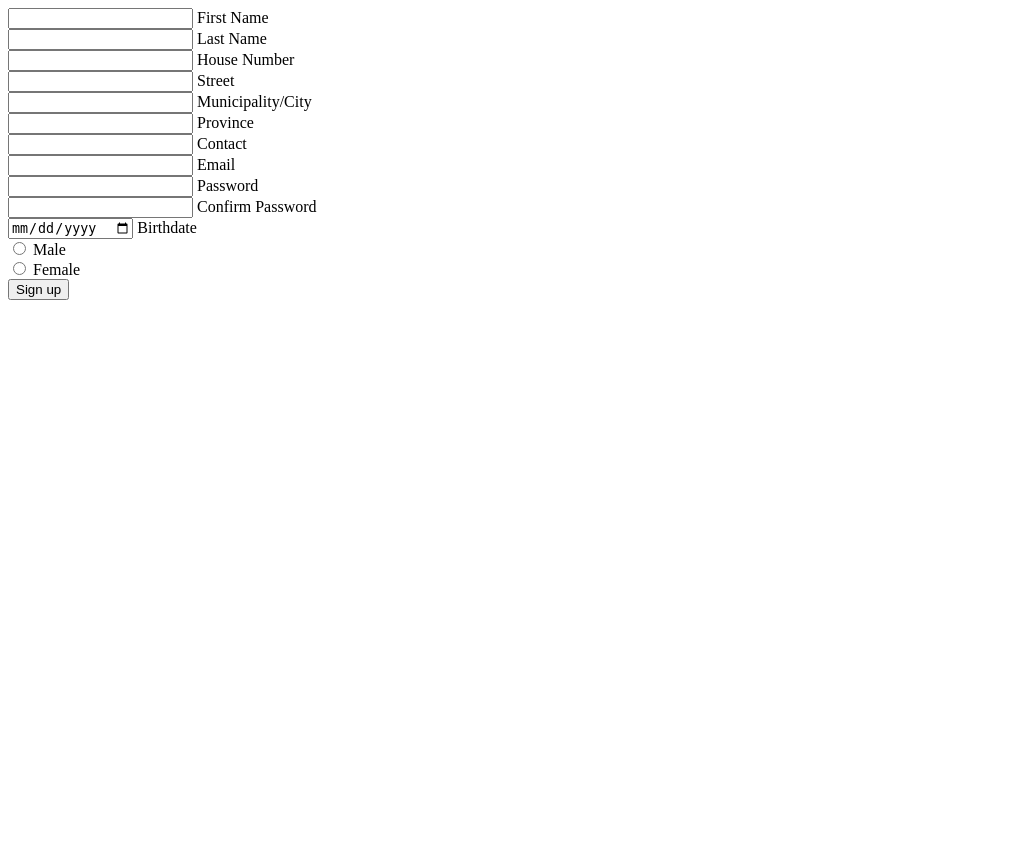
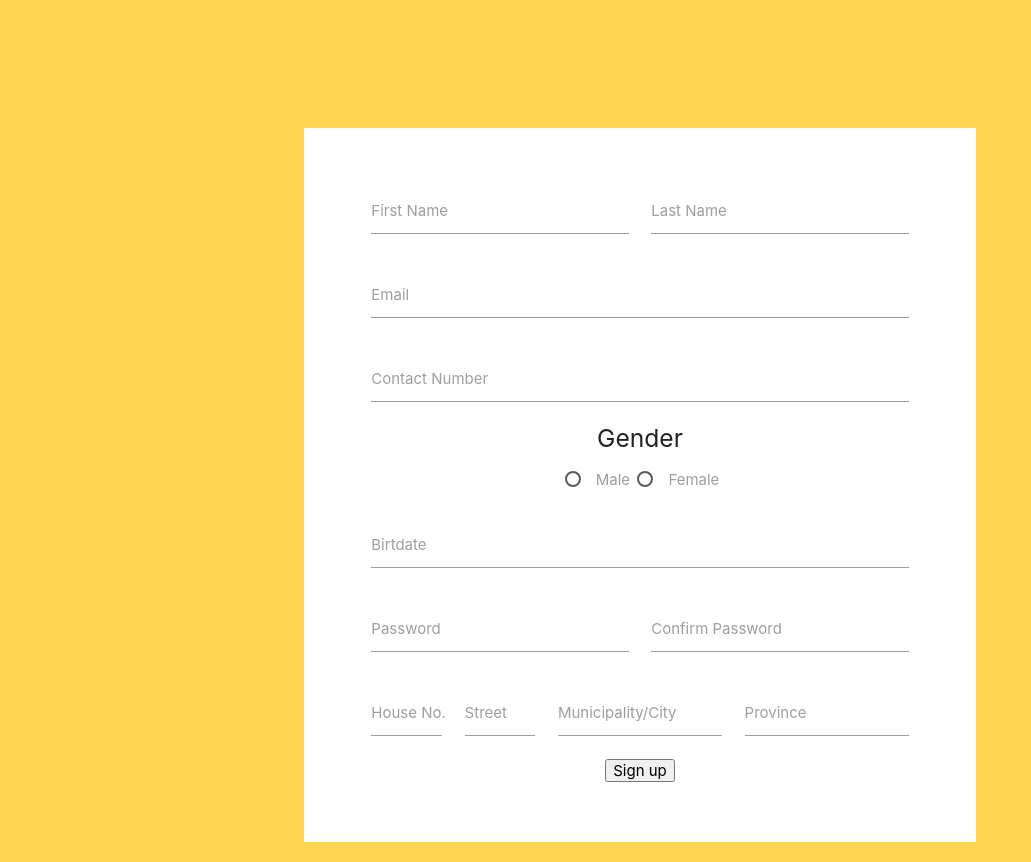
Before and after one commit to NavarroNorielJon/Vivixx, a PHP site: page /registration.html in a window 1280 px wide. Shown: the whole page, without its empty margins (0-1031 px from the left). Before the commit the page ends 300 px from the top, so only its background shows below. Run offline with PHP 8.4, Linux system fonts and the light colour scheme.

Commit message:
Added CSS

```diff
--- a/src/Style/style.css
+++ b/src/Style/style.css
@@ -6,10 +6,15 @@ body {
 }
 
 #login-form {
+    padding: 5%;
     width: 45%;
-    padding: 5%;
 }
 
 #navbar {
     margin-left: 2%;
 }
+
+#reg-form {
+    padding: 5%;
+    width: 75%;
+}
--- a/src/registration.html
+++ b/src/registration.html
@@ -1,74 +1,86 @@
 <html>
+
 <head>
-<title>Registration</title>
+    <title>MIS</title>
+    <link type="text/css" rel="stylesheet" href="Style/materialize/css/materialize.min.css" media="screen, projection">
+    <link type="text/css" rel="stylesheet" href="Style/style.css" media="screen, projection">
+    <meta name="viewport" content="width=device-width, initial-scale=1.0">
 </head>
-<body>
-    <div>
-    <div>
-    <form action="registration.php" method="post">
-        <div>
+
+<body class="amber lighten-2">
+    <div class="center-align container valign-wrapper">
+        <div class="row white" id="reg-form">
+            <form action="registration.php" method="post" class="col s12">
+                <div class=" input-field col s6">
                     <input type="text" name="first_name" id="fname">
                     <label for="fname">First Name</label>
                 </div>
 
-        <div>
+                <div class="input-field col s6">
                     <input type="text" name="last_name" id="lname">
                     <label for="lname">Last Name</label>
                 </div>
 
-        <div>
-            <input type="text" name="house_number" id="hnumber">
-            <label for="hnumber">House Number</label>
+                <div class="input-field col s12">
+                    <input type="text" name="email" id="email">
+                    <label for="email">Email</label>
+                </div>
+
+                <div class="input-field col s12">
+                    <input type="text" name="contact" id="contact">
+                    <label for="contact">Contact Number</label>
                 </div>
 
                 <div>
+                    <h5>Gender</h5>
+                    <p>
+                        <label>
+                            <input class="with-gap" name="group1" type="radio"/>
+                                <span>Male</span>
+                        </label>
+
+                        <label>
+                            <input class="with-gap" name="group1" type="radio"/>
+                                <span>Female</span>
+                            </label>
+                    </p>
+                </div>
+
+                <div class="input-field col s12">
+                    <input type="text" class="datepicker" name="birth_date" id="bdate">
+                    <label for="bdate">Birtdate</label>
+                </div>
+
+                <div class="input-field col s6">
+                    <input type="password" name="password" id="pass">
+                    <label for="pass">Password</label>
+                </div>
+
+                <div class="input-field col s6">
+                    <input type="password" name="confirm_password" id="cpass">
+                    <label for="cpass">Confirm Password</label>
+                </div>
+
+
+
+                <div  class="input-field col s2">
+                    <input type="text" name="house_number" id="hnumber">
+                    <label for="hnumber">House No.</label>
+                </div>
+
+                <div class="input-field col s2">
                     <input type="text" name="street" id="street">
                     <label for="street">Street</label>
                 </div>
 
-        <div>
+                <div class="input-field col s4">
                     <input type="text" name="city" id="city">
                     <label for="city">Municipality/City</label>
                 </div>
 
-        <div>
+                <div class="input-field col s4">
                     <input type="text" name="province" id="province">
                     <label for="province">Province</label>
-        </div>
-
-        <div>
-            <input type="text" name="contact" id="contact">
-            <label for="contact">Contact</label>
-        </div>
-
-        <div>
-            <input type="text" name="email" id="email">
-            <label for="email">Email</label>
-        </div>
-
-        <div>
-            <input type="password" name="password" id="pass">
-            <label for="pass">Password</label>
-        </div>
-
-        <div>
-            <input type="password" name="confirm_password" id="cpass">
-            <label for="cpass">Confirm Password</label>
-        </div>
-
-        <div>
-            <input type="date" name="birth_date" id="bdate">
-            <label for="bdate">Birthdate</label>
-        </div>
-
-        <div>
-            <input type="radio" name="gender" value="Male" id="male">
-            <label for="male">Male</label>
-        </div>
-
-        <div>
-            <input type="radio" name="gender" value="Female" id="female">
-            <label for="female">Female</label>
                 </div>
 
                 <div>
@@ -79,6 +91,8 @@
         </div>
     </div>
 
+    <script type="text/javascript" src="JavaScript/js/materialize.min.js"></script>
+    <script>M.AutoInit();</script>
 </body>
 
 </html>
```
Also changed, not shown: src/module/navbar.php (+2 -5 lines). Lines whose indentation alone changed are shown as unchanged.
